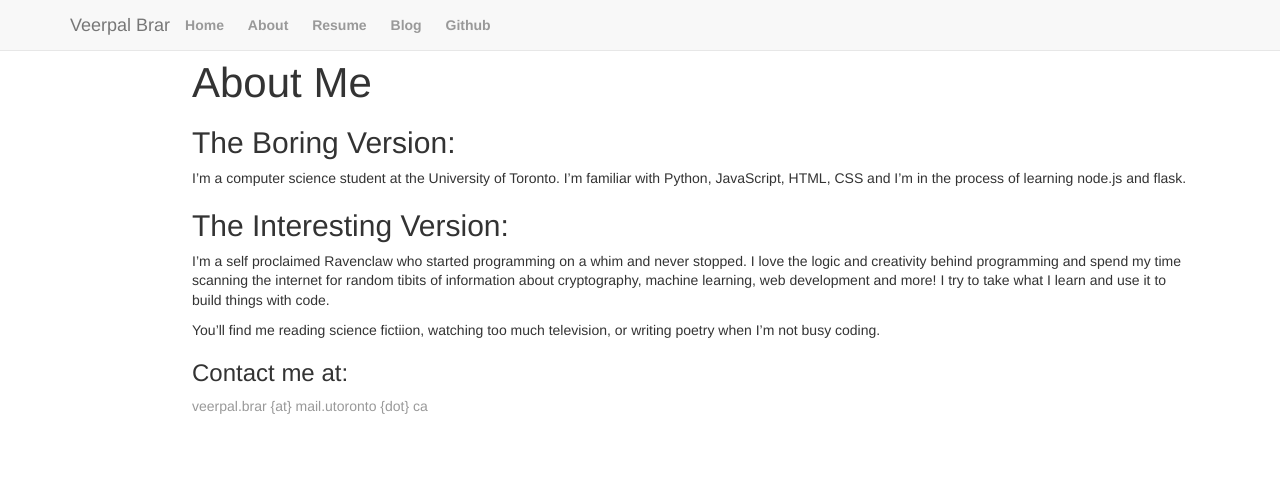
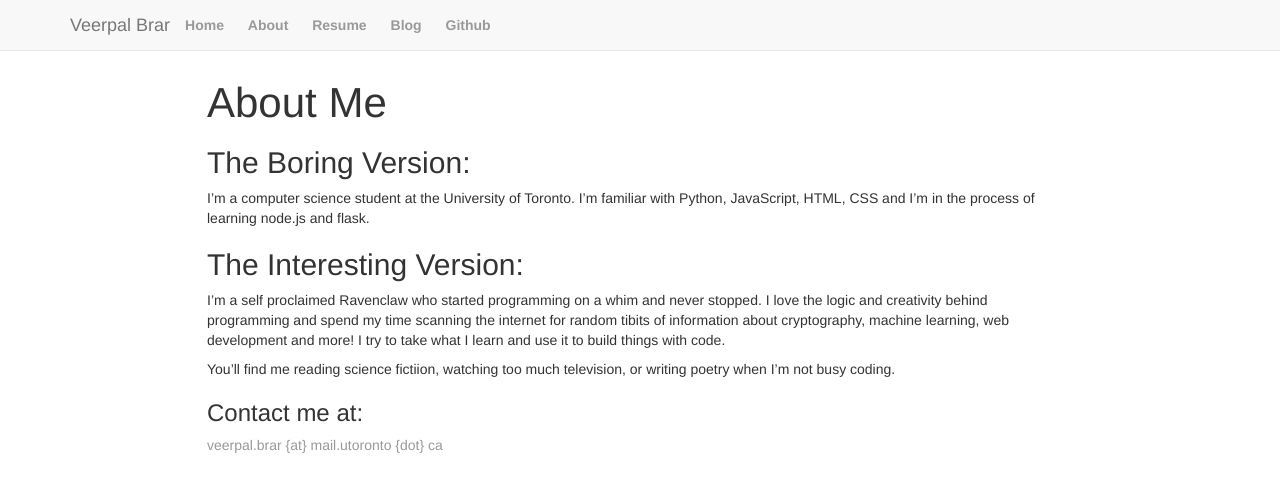
Before and after one commit to VeerpalBrar/VeerpalBrar.github.io, a Jekyll site: the page built from about.md, in a window 1280 px wide. Shown: the top 492 px of the page. Built offline with Jekyll 4.4.1, drawn with Linux system fonts in a browser that asks for light colours.

Commit message:
Update default.html

```diff
--- a/_layouts/default.html
+++ b/_layouts/default.html
@@ -47,7 +47,7 @@
             </div><!--/.nav-collapse -->
         </div>
     </nav>
-    <div class="container-small">
+    <div class="container-fluid">
         {{ content }}
     </div><!-- /.content -->
 </body>
```
